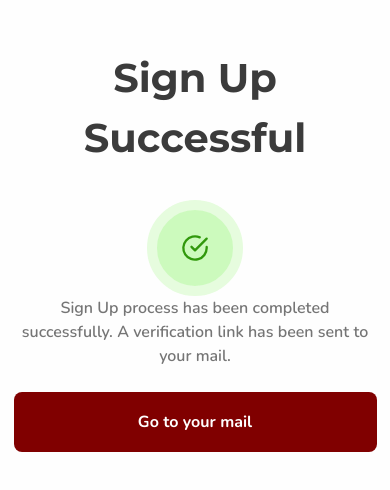
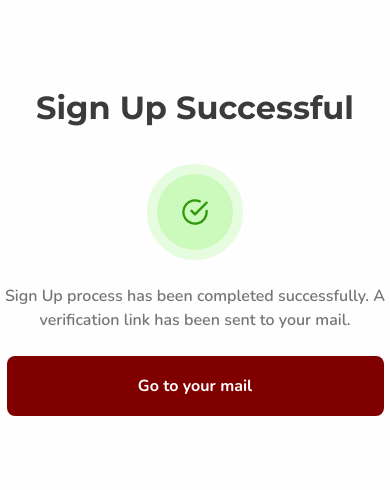
Before and after one commit to hngx-org/event, a Next.js app: page /auth/signup-successful in a window 390 px wide. Shown: the part 172-662 px from the top of the page. Built offline with nearby package versions, Linux system fonts and the light colour scheme.

Commit message:
Sign Up Successful Page Done

```diff
--- a/pages/auth/signup-successful.tsx
+++ b/pages/auth/signup-successful.tsx
@@ -21,18 +21,18 @@ const CheckCircleSVG = () => (
 
 const signupSuccessful = () => {
     return (
-        <div className='w-100 min-h-screen bg-[#FEFEFE] p-6 flex items-center justify-center'>
-            <div className="w-[384px] text-center">
-                <h1 className="text-[#3B3B3B] font-montserrat font-bold text-[40px]">
+        <div className='w-full min-h-screen bg-[#FEFEFE] sm:p-6 flex items-center justify-center'>
+            <div className="max-w-[398px] w-full text-center">
+                <h1 className="text-[#3B3B3B] font-montserrat font-bold text-[32px] sm:text-[40px]">
                     Sign Up Successful
                 </h1>
                 <div className="p-6 border-[10px] border-[#E6FCDE] rounded-full w-min bg-[#CCFABD] mx-auto mt-8">
                     <CheckCircleSVG />
                 </div>
-                <p className="text-[#757575] text-base font-semibold">
+                <p className="text-[#757575] mt-6 text-base font-semibold">
                     Sign Up process has been completed successfully. A verification link has been sent to your mail.
                 </p>
-                <button className="w-[363px] mt-6 mx-auto p-[18px] text-center text-white bg-[#800000] rounded-lg text-base font-bold">
+                <button className="w-[377px] mt-6 mx-auto p-[18px] text-center text-white bg-[#800000] rounded-lg text-base font-bold active:scale-[0.99]">
                     Go to your mail
                 </button>
             </div>
```
